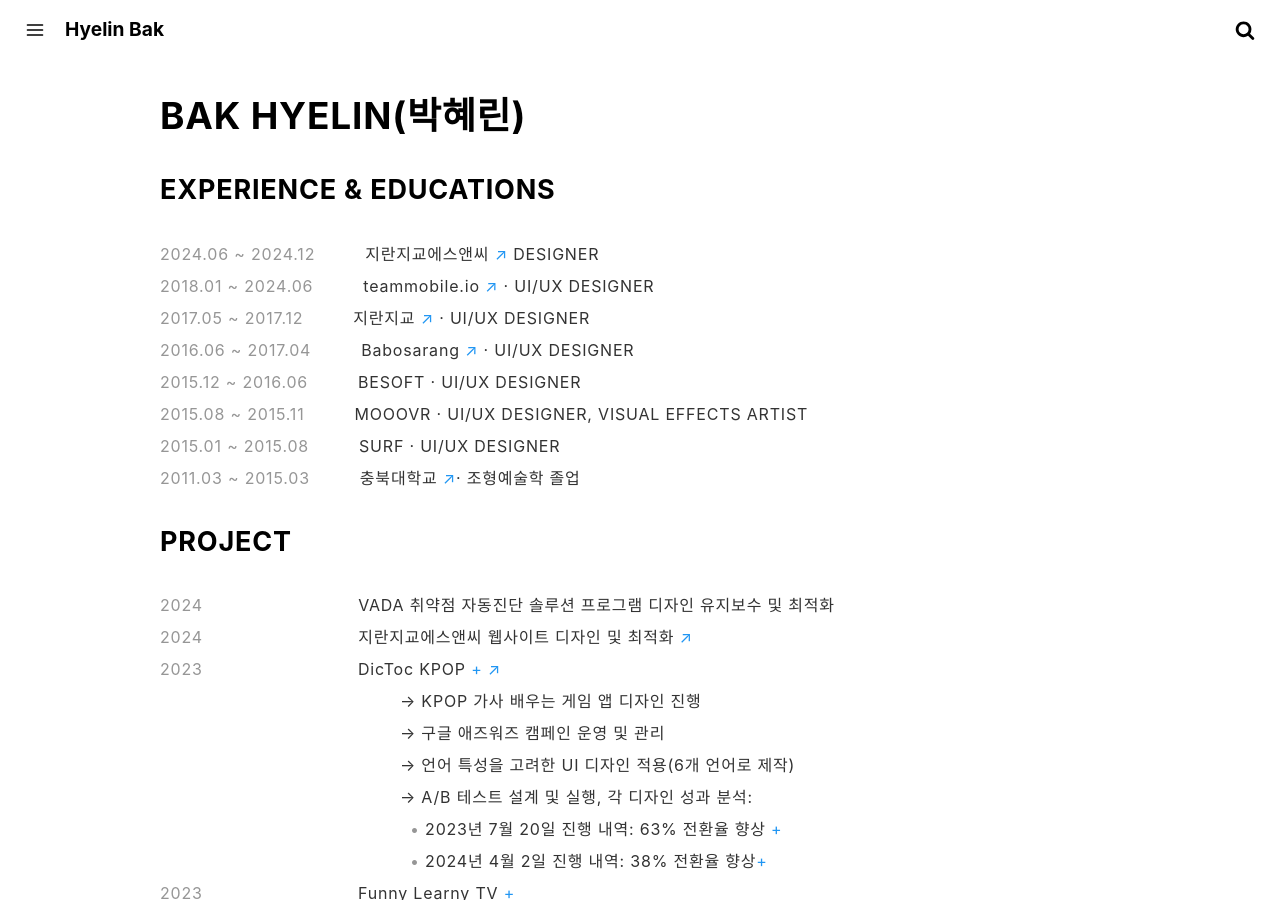
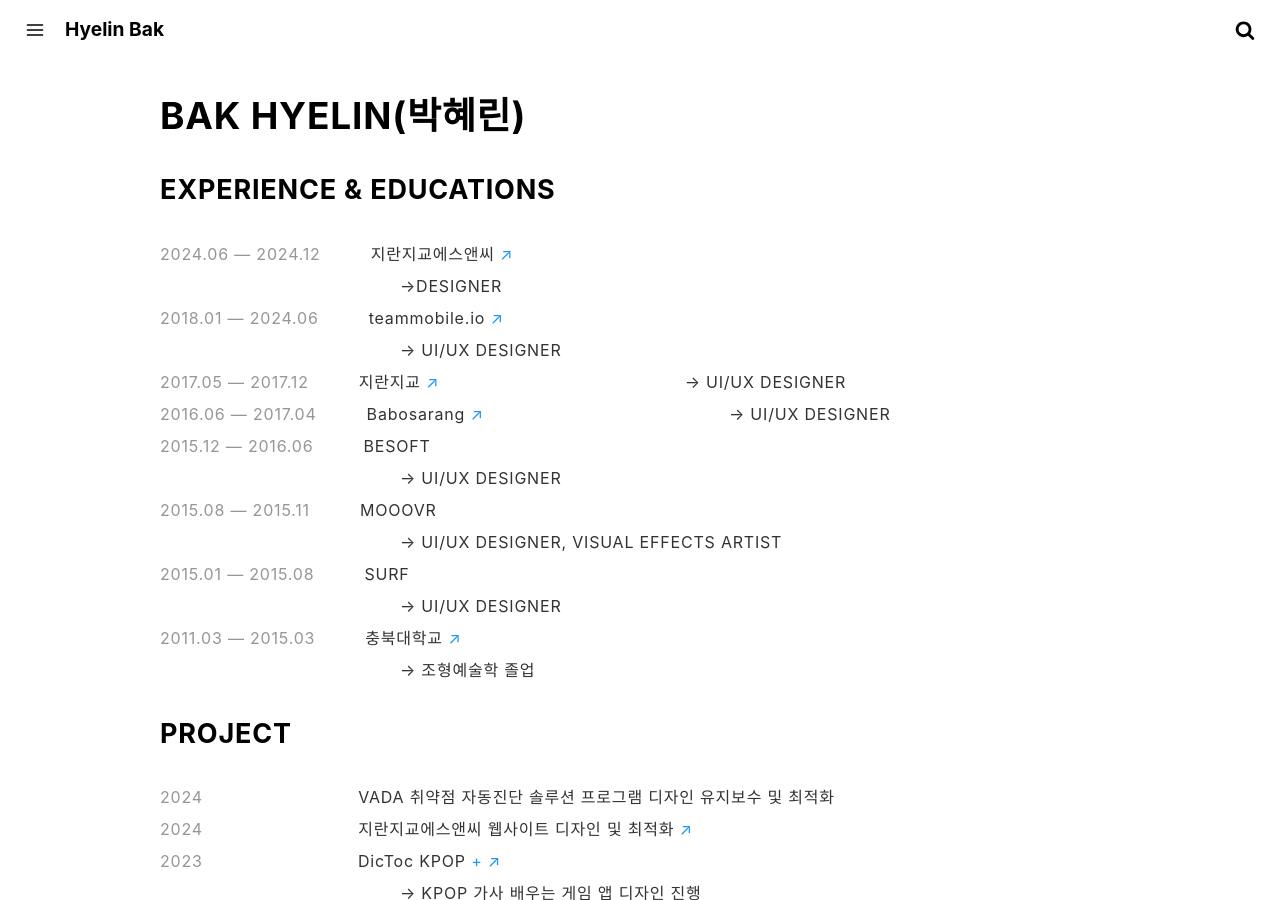
Before and after one commit to crazyjamy/crazyjamy.github.io, a Jekyll site: the page built from about.md, in a window 1280 px wide and 900 px high. Built offline with Jekyll 4.4.1, drawn with Linux system fonts in a browser that asks for light colours.

Commit message:
Update about.md

```diff
--- a/about.md
+++ b/about.md
@@ -9,14 +9,22 @@
 ## BAK HYELIN(박혜린)
 
 ### EXPERIENCE & EDUCATIONS
-<span style="color: #969696;">2024.06 ~ 2024.12</span><span style="margin-left: 50px;">지란지교에스앤씨 <a href="https://www.jiransnc.com" target="_blank">↗</a> DESIGNER</span>
-<span style="color: #969696;">2018.01 ~ 2024.06</span><span style="margin-left: 50px;">teammobile.io <a href="https://www.teammobile.io/" target="_blank">↗</a> · UI/UX DESIGNER</span>
-<span style="color: #969696;">2017.05 ~ 2017.12</span><span style="margin-left: 50px;">지란지교 <a href="https://www.jiran.com/" target="_blank">↗</a> · UI/UX DESIGNER</span>
-<span style="color: #969696;">2016.06 ~ 2017.04</span><span style="margin-left: 50px;">Babosarang <a href="http://www.babosarang.co.kr/" target="_blank">↗</a> · UI/UX DESIGNER</span>
-<span style="color: #969696;">2015.12 ~ 2016.06</span><span style="margin-left: 50px;">BESOFT · UI/UX DESIGNER</span>
-<span style="color: #969696;">2015.08 ~ 2015.11</span><span style="margin-left: 50px;">MOOOVR · UI/UX DESIGNER, VISUAL EFFECTS ARTIST</span>
-<span style="color: #969696;">2015.01 ~ 2015.08</span><span style="margin-left: 50px;">SURF · UI/UX DESIGNER</span>
-<span style="color: #969696;">2011.03 ~ 2015.03</span><span style="margin-left: 50px;">충북대학교 <a href="https://www.cbnu.ac.kr/www/index.do" target="_blank">↗</a>· 조형예술학 졸업</span>
+<span style="color: #969696;">2024.06 — 2024.12</span><span style="margin-left: 50px;">지란지교에스앤씨 <a href="https://www.jiransnc.com" target="_blank">↗</a></span>
+<span style="margin-left: 240px;"> →DESIGNER</span>
+<span style="color: #969696;">2018.01 — 2024.06</span><span style="margin-left: 50px;">teammobile.io <a href="https://www.teammobile.io/" target="_blank">↗</a></span>
+<span style="margin-left: 240px;"> → UI/UX DESIGNER</span>
+<span style="color: #969696;">2017.05 — 2017.12</span><span style="margin-left: 50px;">지란지교 <a href="https://www.jiran.com/" target="_blank">↗</a></span>
+<span style="margin-left: 240px;"> → UI/UX DESIGNER</span>
+<span style="color: #969696;">2016.06 — 2017.04</span><span style="margin-left: 50px;">Babosarang <a href="http://www.babosarang.co.kr/" target="_blank">↗</a></span>
+<span style="margin-left: 240px;"> → UI/UX DESIGNER</span>
+<span style="color: #969696;">2015.12 — 2016.06</span><span style="margin-left: 50px;">BESOFT</span>
+<span style="margin-left: 240px;"> → UI/UX DESIGNER</span>
+<span style="color: #969696;">2015.08 — 2015.11</span><span style="margin-left: 50px;">MOOOVR</span>
+<span style="margin-left: 240px;"> → UI/UX DESIGNER, VISUAL EFFECTS ARTIST</span>
+<span style="color: #969696;">2015.01 — 2015.08</span><span style="margin-left: 50px;">SURF</span>
+<span style="margin-left: 240px;"> → UI/UX DESIGNER</span>
+<span style="color: #969696;">2011.03 — 2015.03</span><span style="margin-left: 50px;">충북대학교 <a href="https://www.cbnu.ac.kr/www/index.do" target="_blank">↗</a></span>
+<span style="margin-left: 240px;"> → 조형예술학 졸업</span>
 
 ### PROJECT
 <span style="color: #969696;"> 2024 </span><span style="margin-left: 150px;"> VADA 취약점 자동진단 솔루션 프로그램 디자인 유지보수 및 최적화 </span>
```
